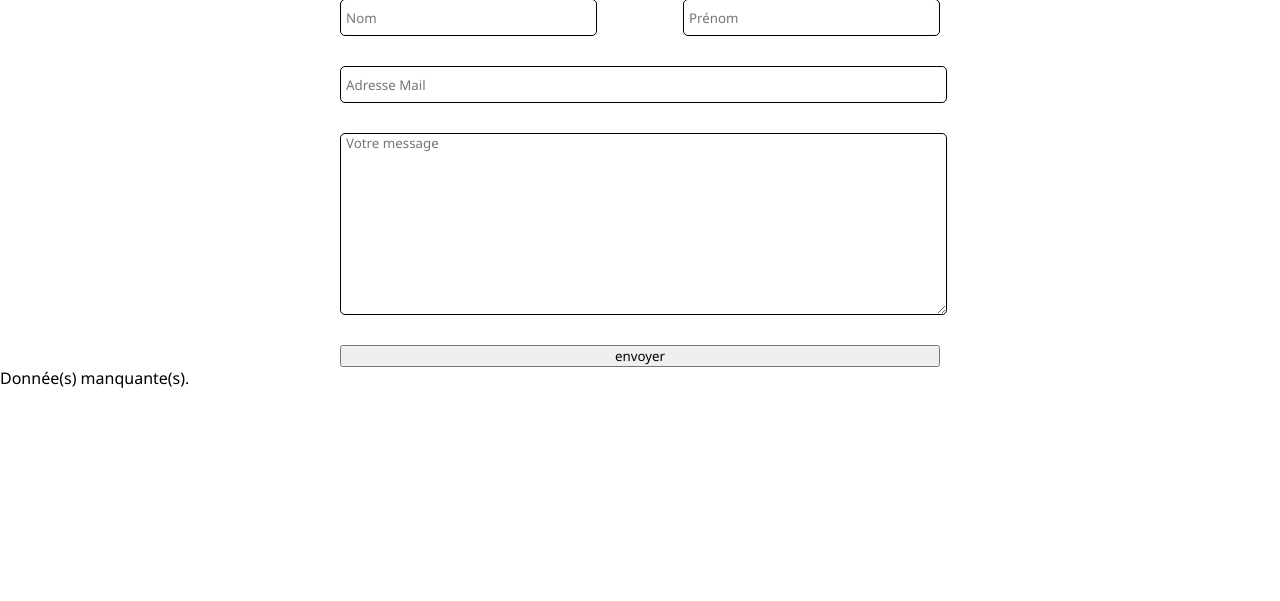
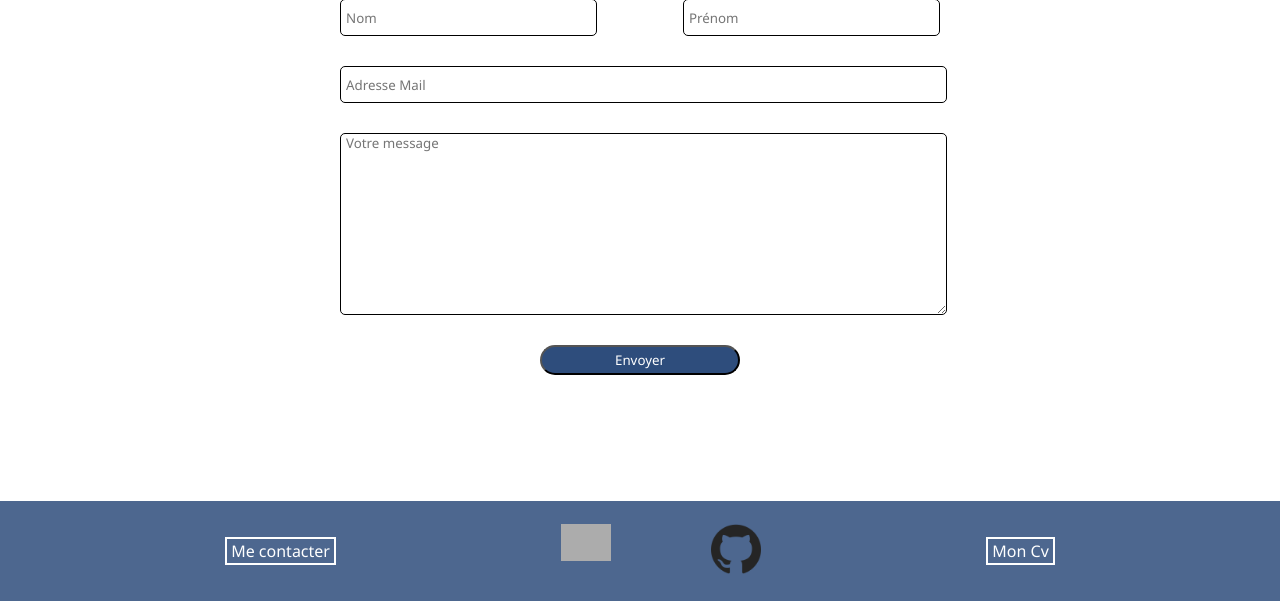
Before and after one commit to TheoRagot/theoragot.github.io, a PHP site: page /contact.php in a window 1280 px wide. Shown: the part 228-829 px from the top of the page. Before the commit the page ends 616 px from the top, so only its background shows below. Run offline with PHP 8.4, Linux system fonts and the light colour scheme; grey boxes are pictures that could not be loaded.

Commit message:
contact fini

```diff
--- a/contact.php
+++ b/contact.php
@@ -56,7 +56,7 @@
   </head>
   <body>
     <header class="header headerContact">
-      <a href="index.html" > <img src="img/logo" alt="logo"> </a>
+      <a href="index.html" class="logoContact" > T.R </a>
     </header>
     <section class="pageContact">
         <div class="ligne">
@@ -72,11 +72,23 @@
             </div>
             <input class="input inputTall" type="email" id="adresseMail" name="adresseMail" placeholder="Adresse Mail" value="<?php if(isset($_POST['adresseMail'])){echo $_POST['adresseMail'];}else{echo "";} ?>">
             <textarea class="input inputVeryTall"name="mess" id="mess" cols="30" rows="10" placeholder="Votre message"><?php if(isset($_POST['mess'])){echo $_POST['mess'];}else{echo "";} ?></textarea>
-            <input type="submit" value="envoyer">
+            <input class="button" type="submit" value="Envoyer">
         </form>
     </section>
+    <footer class="footerContact">
+            <div class="menu cadre">Me contacter</div>
+            <div class="footer">
+                <a href="https://www.linkedin.com/in/theo-ragot/">
+                    <img src="img/link.png" class="LogoFooter">
+                </a>
+                <a href="https://github.com/TheoRagot">
+                    <img src="img/github.png" class="LogoFooter">
+                </a>
+            </div>
+            <a download class="menu cadre" href="img/CV Théo Ragot.jpg"> Mon Cv</a>
+        </footer>
       <div style="display : <?php if($messageEnvoye) {echo "block";}else{echo "none";} ?>">Message envoyé.</div>
-      <div style="display : <?php if($messageEnvoye) {echo "none";}else{echo "block";} ?>">Donnée(s) manquante(s).</div>
+      <div style="display : <?php if($messageEnvoye) {echo "none";}else{echo "block";} ?>"></div>
     </div>
   </body>
 </html>
--- a/index.html
+++ b/index.html
@@ -8,7 +8,7 @@
 </head>
 <body>
     <header>
-        <div class="logo"></div>
+        <div class="logo"> T.R</div>
         <div class="menus">
             <a href="#projet"class="menu">
                 Mes Projets
--- a/style.css
+++ b/style.css
@@ -15,8 +15,10 @@ header{
 .logo{
     height: 75px;
     width: 75px;
-    background-color: white;
     margin-left: 260px;
+    font-family: Tempus Sans ITC;
+    font-size: 3.5rem;
+    color: white;
 }
 .menus{
     width: 700px;
@@ -304,3 +306,30 @@ footer{
     display: flex;
     justify-content: space-between;
 }
+.button{
+    height: 30px;
+    width: 200px;
+    background-color: #2E4D7C ;
+    color: white;
+    border-radius: 15px;
+    margin-left: 200px;
+}
+.logoContact{
+    height: 75px;
+    width: 75px;
+    text-decoration: none;
+    font-family: Tempus Sans ITC;
+    font-size: 3.5rem;
+    color: white;
+}
+.footerContact{
+    position: absolute;
+    top: 729px;
+    background-color: #2E4D7C ;
+    opacity: 0.85;
+    width: 100%;
+    height: 100px;
+    display: flex;
+    align-items: center;
+    justify-content: space-evenly;
+}
```
Also changed, not shown: img/logo.svg (added).
